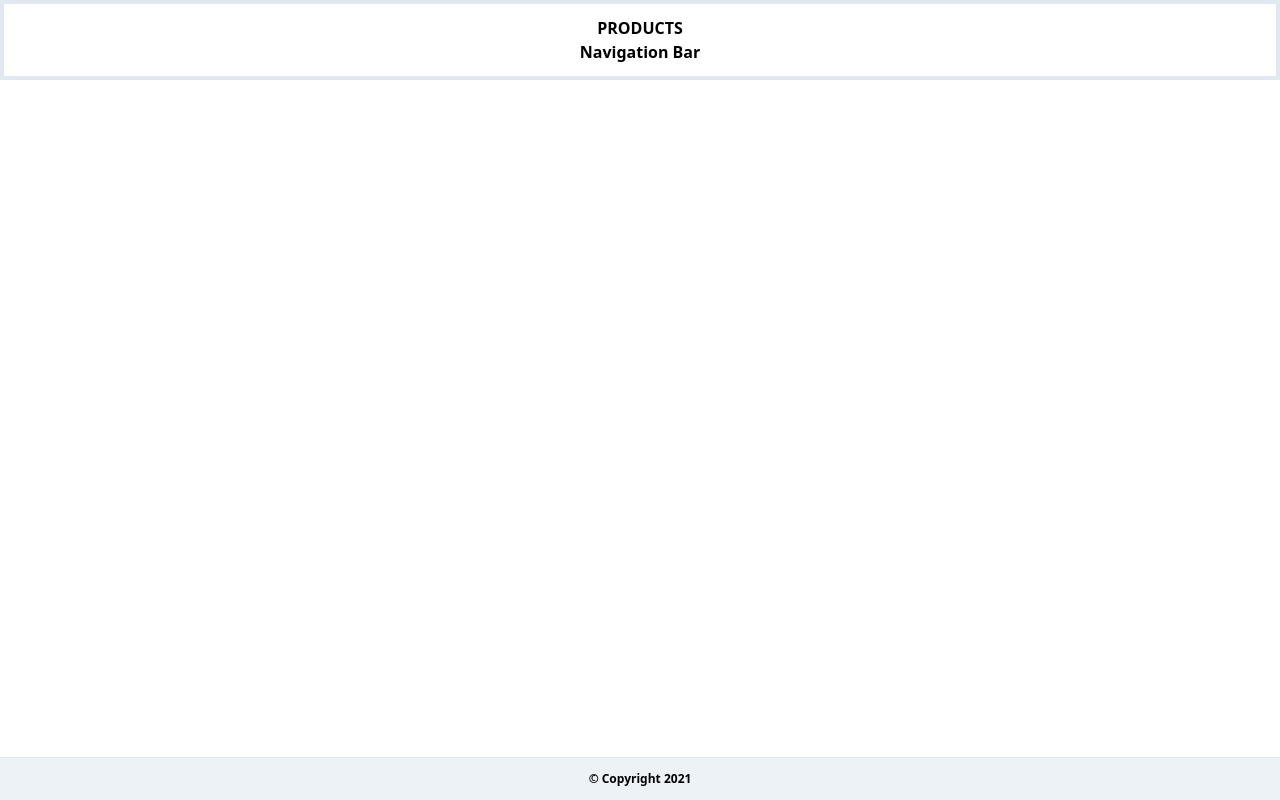
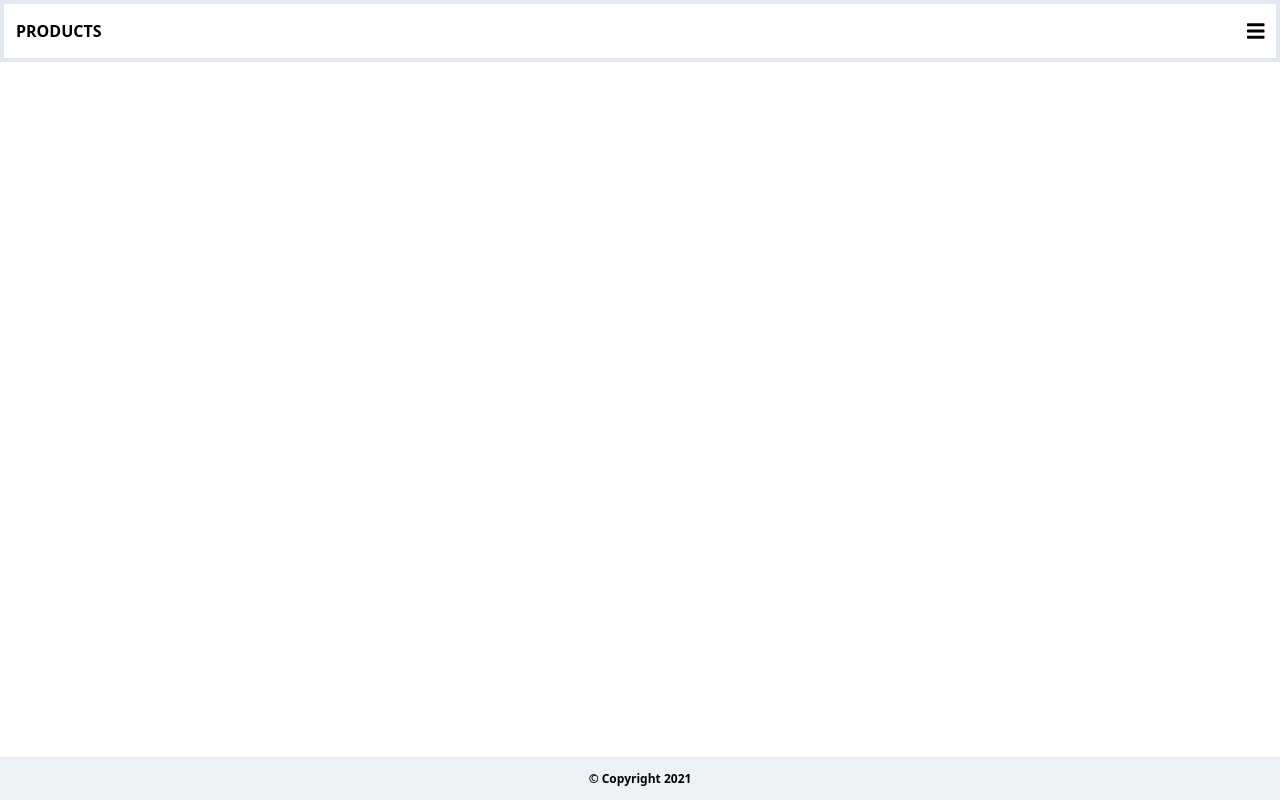
Before and after one commit to PleaBanshee/React-Products, a React (Create React App) app: page / in a window 1280 px wide. Built offline with nearby package versions, Linux system fonts and the light colour scheme.

Commit message:
Added styling to Navbar

```diff
--- a/src/Components/Header.js
+++ b/src/Components/Header.js
@@ -3,8 +3,10 @@ import NavBar from "./NavBar";
 
 const Header = () => {
     return (
-        <header className="border-4 font-bold p-3 text-center">
-            PRODUCTS
+        <header className="border-4 font-bold p-3 flex justify-between items-center">
+            <span className="font-bold">
+                PRODUCTS
+            </span>
             <NavBar/>
         </header>
     );
--- a/src/Components/NavBar.js
+++ b/src/Components/NavBar.js
@@ -1,9 +1,30 @@
-import React from 'react';
+import React, { useState } from 'react';
+import { FontAwesomeIcon } from '@fortawesome/react-fontawesome';
+import { faBars } from '@fortawesome/free-solid-svg-icons';
 
 const NavBar = () => {
+    const [showMenu,setMenu] = useState(false);
+
+    let menu = null;
+    let menuMask = null;
+
+    if (showMenu) { // conditional rendering
+        menu = <div className='fixed bg-white top-0 left-0 w-4/5 h-full z-50 shadow'>
+            Menu
+        </div>
+        menuMask = <div className="bg-black-t-50 fixed top-0 left-0 w-full h-full z-50"
+        onClick={() =>  setMenu(false)}>
+        </div>
+    }
+
     return (
-        <nav>
-            Navigation Bar
+        <nav >
+            <span className='text-xl'>
+                <FontAwesomeIcon icon={faBars}
+                onClick={() => setMenu(!showMenu)}/> {/* toggek Menu */}
+            </span>
+            {menuMask}
+            {menu}
         </nav>
     );
 }
--- a/tailwind.config.js
+++ b/tailwind.config.js
@@ -1,7 +1,11 @@
 module.exports = {
   content: [],
   theme: {
-    extend: {},
+    extend: {
+      backgroundColor: {
+          'black-t-50':'rgba(0,0,0.5)'
+      }
+    },
   },
   plugins: [],
 }
```
Also changed, not shown: package.json (+5 -2 lines), 1 other file (tests, documents, lock files or other folders).
